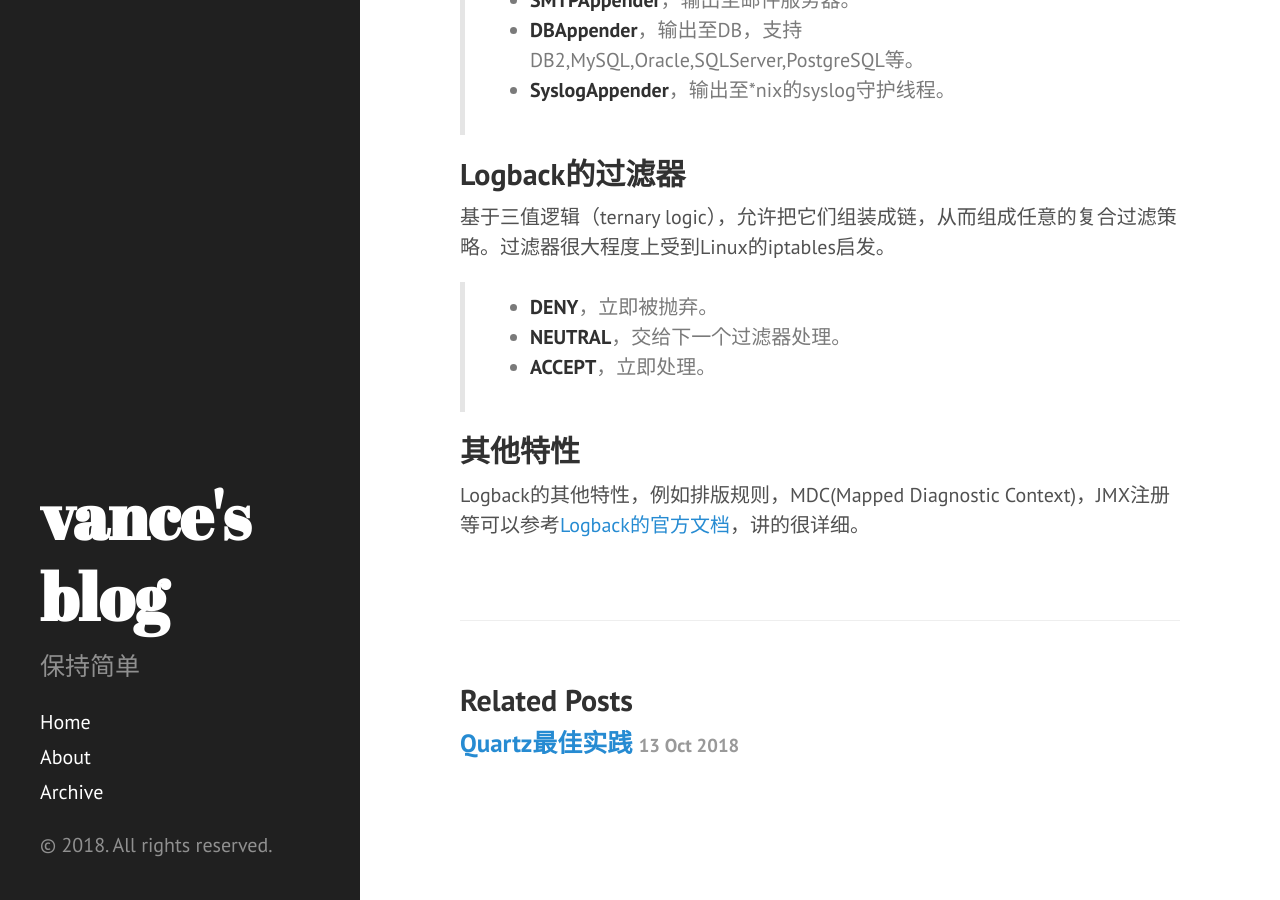
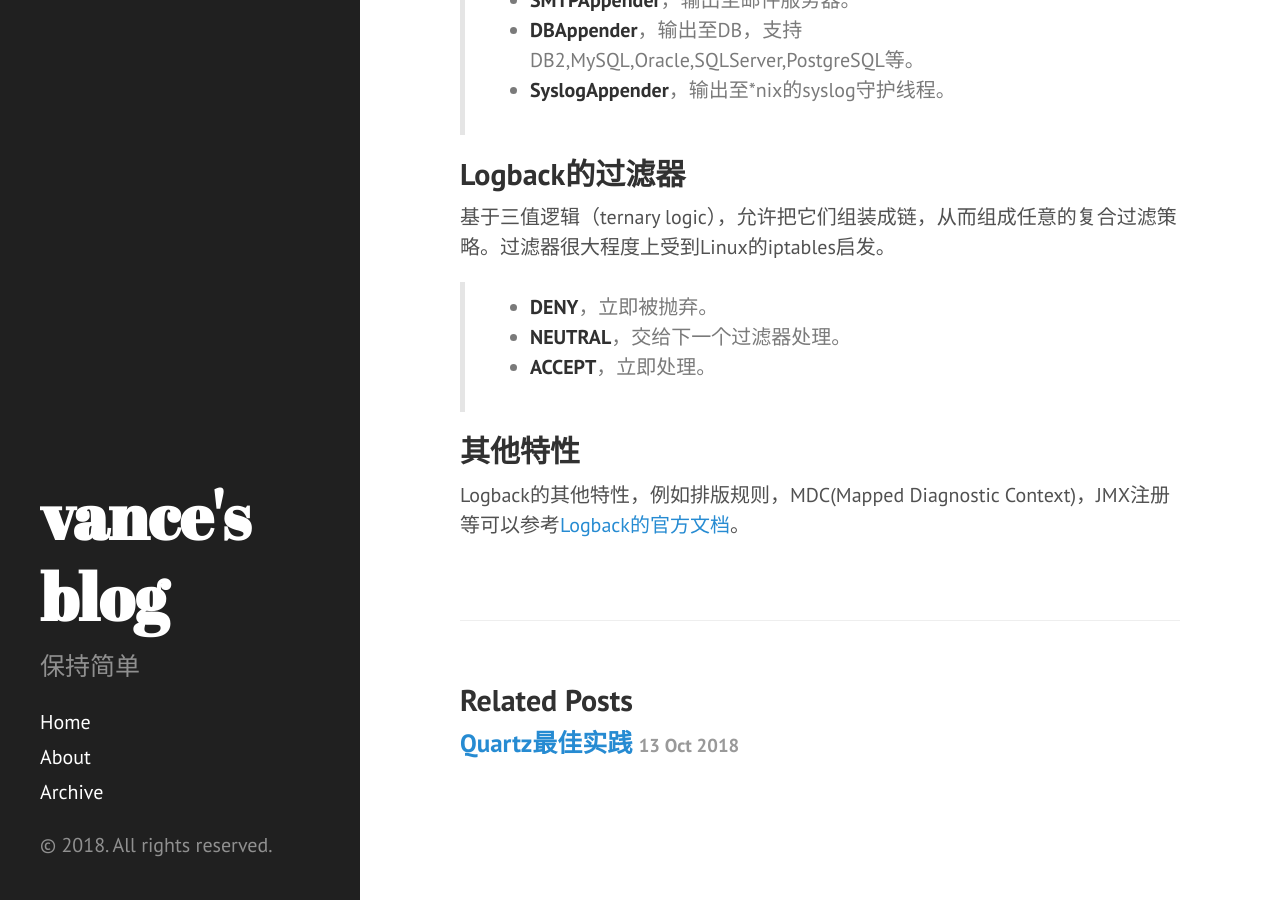
Before and after one commit to vancefantasy/vancefantasy.github.io, a Jekyll site: the page built from _posts/2014-04-23-java-logging-framework.md, in a window 1280 px wide and 900 px high, scrolled down 4582 px. Built offline with Jekyll 4.4.1, drawn with Linux system fonts in a browser that asks for light colours; Markdown is read by kramdown in place of the engine named in the settings.

Commit message:
格式调整

```diff
--- a/_posts/2014-04-23-java-logging-framework.md
+++ b/_posts/2014-04-23-java-logging-framework.md
@@ -109,4 +109,4 @@ Logger L可以手动分配级别。如果L未被分配，它将从父层次等
 > - **ACCEPT**，立即处理。
 
 ## 其他特性
-Logback的其他特性，例如排版规则，MDC(Mapped Diagnostic Context)，JMX注册等可以参考[Logback的官方文档](http://logback.qos.ch/manual/index.html)，讲的很详细。
+Logback的其他特性，例如排版规则，MDC(Mapped Diagnostic Context)，JMX注册等可以参考[Logback的官方文档](http://logback.qos.ch/manual/index.html)。
```
